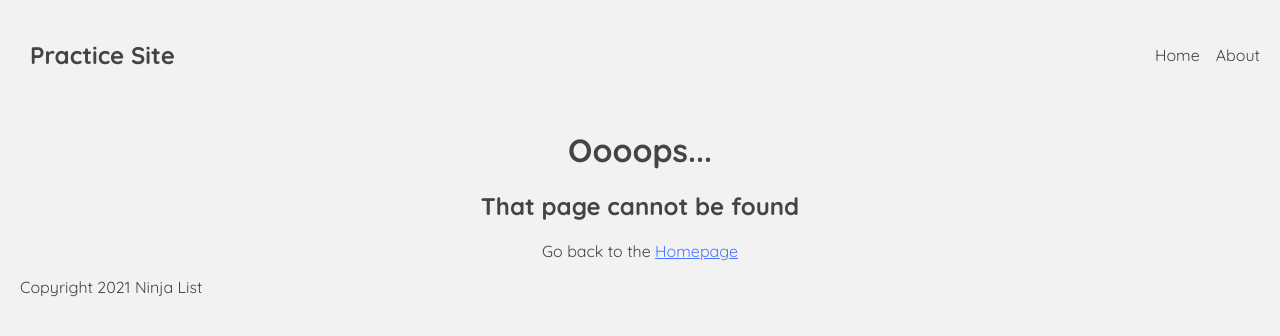
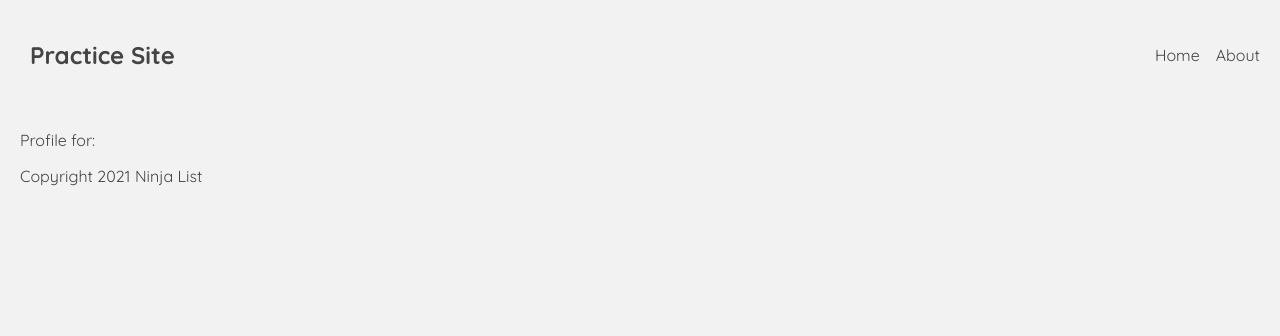
Before and after one commit to Jon-D-Smith/Next_JS_Practice, a Next.js app: page /1/Profile in a window 1280 px wide. Before the commit this address had no page. Shown: the top 336 px of the page. Built offline with nearby package versions, Linux system fonts and the light colour scheme.

Commit message:
Practicing with dynamic routes

```diff
--- /dev/null
+++ b/pages/[id]/Profile.js
@@ -0,0 +1,9 @@
+import { useRouter } from 'next/router'
+const Profile = ({id}) => {
+    const router = useRouter()
+  const { pid } = router.query
+
+  return <p>Profile for: {pid}</p>
+}
+
+export default Profile;
```
